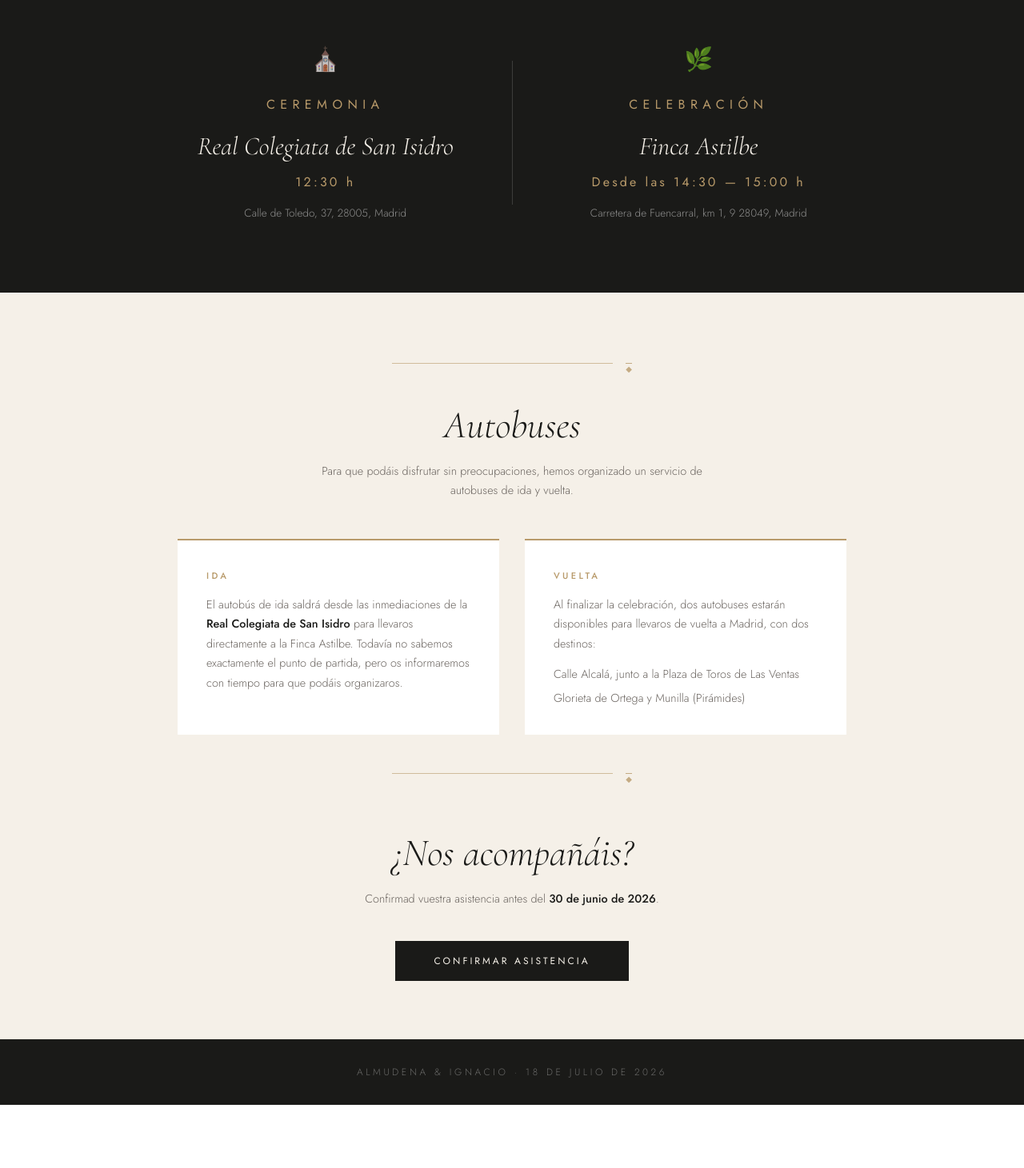
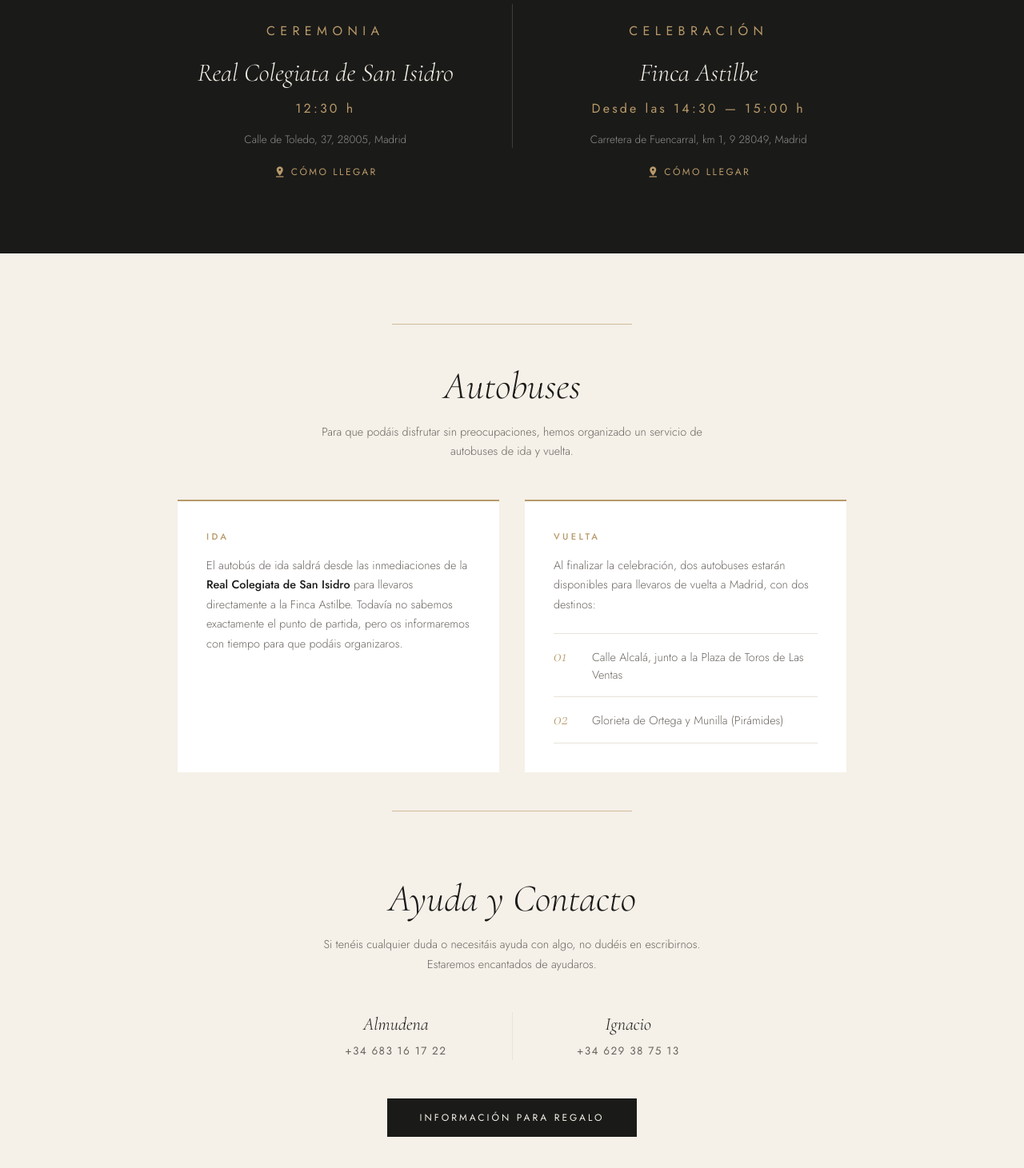
Before and after one commit to IgnacioSainzMaza/WebBoda-web, an Angular app: page / in a window 1280 px wide. Shown: the part 1247-2708 px from the top of the page at 80% size. Before the commit the page ends 2629 px from the top, so only its background shows below. Built offline with nearby package versions, Linux system fonts and the light colour scheme.

Commit message:
Inicio interface updated

```diff
--- a/src/app/pages/inicio/inicio.html
+++ b/src/app/pages/inicio/inicio.html
@@ -31,9 +31,7 @@
   <div class="container">
     <div class="divider"></div>
     <p class="bienvenida__texto">
-      Con mucha alegría queremos compartir con vosotros uno de los días
-      más especiales de nuestras vidas. Será un honor teneros cerca
-      mientras decimos «sí, quiero».
+      "Éste es mi mandamiento: Que os améis unos a otros como yo os he amado." - Juan 15:12
     </p>
     <div class="divider"></div>
   </div>
@@ -54,6 +52,10 @@
       <p class="detalles__descripcion">
         Calle de Toledo, 37, 28005, Madrid
       </p>
+<a href="https://waze.com/ul?q=Calle+de+Toledo+37+Madrid" target="_blank" rel="noopener noreferrer" class="detalles__waze">
+  <span class="material-icons detalles__pin-icon">pin_drop</span>
+  Cómo llegar
+</a>
     </article>
 
     <!-- Separador vertical decorativo (solo en escritorio) -->
@@ -61,13 +63,17 @@
 
     <!-- Celebración -->
     <article class="detalles__card">
-      <span class="detalles__icon">🌿</span>
+      <span class="detalles__icon">🍾</span>
       <h2 class="detalles__titulo">Celebración</h2>
       <p class="detalles__lugar">Finca Astilbe</p>
       <p class="detalles__hora">Desde las 14:30 — 15:00 h</p>
       <p class="detalles__descripcion">
         Carretera de Fuencarral, km 1, 9 28049, Madrid
       </p>
+<a href="https://waze.com/ul?q=Carretera+de+Fuencarral+km+1+Madrid" target="_blank" rel="noopener noreferrer" class="detalles__waze">
+  <span class="material-icons detalles__pin-icon">pin_drop</span>
+  Cómo llegar
+</a>
     </article>
 
   </div>
@@ -95,27 +101,83 @@
           directamente a la Finca Astilbe. Todavía no sabemos exactamente el punto de partida, pero os informaremos con tiempo para que podáis organizaros.
         </p>
       </div>
-
 <div class="autobuses__item">
   <h3 class="autobuses__subtitulo">Vuelta</h3>
   <p>
     Al finalizar la celebración, dos autobuses estarán disponibles para llevaros de vuelta a Madrid, con dos destinos:
   </p>
-        <ul class="autobuses__lista">
-          <li>
-            Calle Alcalá, junto a la Plaza de Toros de Las Ventas
+  <ol class="autobuses__lista">
+    <li class="autobuses__lista-item">
+      <span class="autobuses__lista-num">01</span>
+      <span class="autobuses__lista-texto">Calle Alcalá, junto a la Plaza de Toros de Las Ventas</span>
     </li>
-          <li>
-            Glorieta de Ortega y Munilla (Pirámides)
+    <li class="autobuses__lista-item">
+      <span class="autobuses__lista-num">02</span>
+      <span class="autobuses__lista-texto">Glorieta de Ortega y Munilla (Pirámides)</span>
     </li>
-        </ul>
+  </ol>
 </div>
 
     </div>
     <div class="divider"></div>
   </div>
 </section>
+<!-- =====================================================================
+     AYUDA Y CONTACTO
+     ===================================================================== -->
+<section class="contacto">
+  <div class="container">
+    <h2 class="contacto__titulo">Ayuda y Contacto</h2>
+    <p class="contacto__intro">
+      Si tenéis cualquier duda o necesitáis ayuda con algo, no dudéis
+      en escribirnos. Estaremos encantados de ayudaros.
+    </p>
 
+    <div class="contacto__personas">
+
+      <div class="contacto__persona">
+        <p class="contacto__nombre">Almudena</p>
+        <a href="tel:+34683161722" class="contacto__telefono">+34 683 16 17 22</a>
+      </div>
+
+      <div class="contacto__separador"></div>
+
+      <div class="contacto__persona">
+        <p class="contacto__nombre">Ignacio</p>
+        <a href="tel:+34629387513" class="contacto__telefono">+34 629 38 75 13</a>
+      </div>
+
+    </div>
+
+    <button class="contacto__btn-cuenta" (click)="abrirModalCuenta()">
+      Información para regalo
+    </button>
+
+    <div class="divider"></div>
+  </div>
+</section>
+
+<!-- =====================================================================
+     MODAL: Cuenta bancaria
+     ===================================================================== -->
+<div class="modal-overlay" [class.modal-overlay--visible]="modalCuentaVisible" (click)="cerrarModalCuenta()">
+  <div class="modal" (click)="$event.stopPropagation()">
+    <button class="modal__cerrar" (click)="cerrarModalCuenta()">✕</button>
+    <h3 class="modal__titulo">Información para regalo</h3>
+    <p class="modal__texto">
+      Vuestra presencia es el mejor regalo que podéis hacernos. Si aun
+      así queréis tenernos un detalle, podéis hacerlo a través de la
+      siguiente cuenta bancaria:
+    </p>
+    <div class="modal__iban-wrapper">
+      <p class="modal__iban-label">Número de cuenta</p>
+      <p class="modal__iban">ES00 0000 0000 0000 0000 0000</p>
+      <button class="modal__copiar" (click)="copiarIban()">
+        {{ ibanCopiado ? '¡Copiado!' : 'Copiar' }}
+      </button>
+    </div>
+  </div>
+</div>
 <!-- =====================================================================
      CTA FINAL: Botón para ir al formulario
      ===================================================================== -->
@@ -123,7 +185,7 @@
   <div class="container">
     <h2 class="cta-final__titulo">¿Nos acompañáis?</h2>
     <p class="cta-final__subtitulo">
-      Confirmad vuestra asistencia antes del <strong>30 de junio de 2026</strong>.
+      Confirmad vuestra asistencia antes del <strong>15 de junio de 2026</strong>.
     </p>
     <a routerLink="/formulario" class="btn-primario">
       Confirmar asistencia
--- a/src/app/pages/inicio/inicio.scss
+++ b/src/app/pages/inicio/inicio.scss
@@ -57,36 +57,12 @@ $transicion:        all 0.35s ease;
 // de boda elegante.
 // =====================================================================
 .divider {
-  display: flex;
-  align-items: center;
-  gap: 16px;
-  margin: 48px auto;
-  max-width: 300px;
-
-  &::before,
-  &::after {
-    content: '';
-    flex: 1;
   height: 1px;
   background: $color-dorado;
   opacity: 0.6;
+  margin: 48px auto;
+  max-width: 300px;
 }
-
-  &::after {
-    content: '◆';
-    flex: none;
-    font-size: 10px;
-    color: $color-dorado;
-    opacity: 0.8;
-  }
-
-  // Sobreescribimos el ::after para que sea solo la línea
-  // y usamos un pseudoelemento diferente para el rombo
-  &::before { content: ''; }
-}
-
-// Versión más simple del divider: solo la línea central con el rombo
-.divider::after { content: '◆'; }
 
 // =====================================================================
 // HERO: Sección de portada a pantalla completa
@@ -251,7 +227,7 @@ $transicion:        all 0.35s ease;
     font-style: italic;
     line-height: 1.8;
     color: $color-gris;
-    max-width: 640px;
+    max-width: 1000px;
     margin: 0 auto;
   }
 }
@@ -272,6 +248,40 @@ $transicion:        all 0.35s ease;
 
     @media (max-width: 640px) {
       grid-template-columns: 1fr;
+
+.detalles__waze {
+  display: inline-flex !important;
+  align-items: center !important;
+  gap: 6px !important;
+  color: #b89a6a !important;
+  font-size: 0.75rem !important;
+  letter-spacing: 0.2em !important;
+  text-transform: uppercase !important;
+  text-decoration: none !important;
+
+  .material-icons {
+    font-size: 16px !important;
+    line-height: 1 !important;
+  }
+}
+
+  &__pin-icon {
+    font-size: 16px;
+    line-height: 1;
+    vertical-align: middle; // ← alinea el icono con el texto
+  }
+
+  &__pin-icon {
+    font-size: 18px; // ← aquí controlas el tamaño, tan simple como esto
+    line-height: 1;
+  }
+
+  &__waze-icon {
+    width: 14px !important; // Tamaño explícito pequeño
+    height: 14px !important;
+    flex-shrink: 0;
+    display: block; // Evita espacio extra de inline
+  }
 }
   }
 
@@ -333,6 +343,7 @@ $transicion:        all 0.35s ease;
   color: rgba(255,255,255,0.5);
   max-width: 280px;
   margin: 0 auto;
+  margin-bottom: 20px; // ← añade esto
 }
 }
 
@@ -401,21 +412,39 @@ $transicion:        all 0.35s ease;
 
   &__lista {
   list-style: none;
-    margin-top: 16px;
+  margin-top: 24px;
   display: flex;
   flex-direction: column;
-    gap: 10px;
+}
 
-    li {
+&__lista-item {
+  display: flex;
+  align-items: baseline;
+  gap: 16px;
+  padding: 16px 0;
+  border-bottom: 1px solid $color-gris-claro;
+
+  &:first-child {
+    border-top: 1px solid $color-gris-claro;
+  }
+}
+
+&__lista-num {
+  font-family: $fuente-serif;
+  font-size: 1.4rem;
+  font-weight: 300;
+  font-style: italic;
+  color: $color-dorado;
+  min-width: 32px;
+  line-height: 1;
+}
+
+&__lista-texto {
   font-family: $fuente-sans;
   font-size: 0.9rem;
   color: $color-gris;
-      display: flex;
-      align-items: baseline;
-      gap: 10px;
+  line-height: 1.5;
 }
-  }
-
   &__destino {
     font-size: 0.7rem;
     font-weight: 500;
@@ -468,6 +497,7 @@ $transicion:        all 0.35s ease;
   display: inline-block;
   padding: 16px 48px;
   background: $color-oscuro;
+  border: 1px solid $color-oscuro;
   color: $color-crema;
   font-family: $fuente-sans;
   font-size: 0.75rem;
@@ -503,6 +533,215 @@ $transicion:        all 0.35s ease;
 }
 
 // =====================================================================
+// CONTACTO
+// =====================================================================
+.contacto {
+  padding: $espaciado-seccion 0;
+  text-align: center;
+
+  &__titulo {
+    font-family: $fuente-serif;
+    font-size: clamp(2rem, 5vw, 3rem);
+    font-weight: 300;
+    font-style: italic;
+    margin-bottom: 16px;
+  }
+
+  &__intro {
+    font-family: $fuente-sans;
+    font-size: 0.9rem;
+    color: $color-gris;
+    line-height: 1.7;
+    max-width: 500px;
+    margin: 0 auto 48px;
+  }
+
+  &__personas {
+    display: grid;
+    grid-template-columns: 1fr auto 1fr;
+    align-items: center;
+    max-width: 500px;
+    margin: 0 auto 48px;
+
+    @media (max-width: 640px) {
+      grid-template-columns: 1fr;
+      gap: 32px;
+    }
+  }
+
+  &__separador {
+    width: 1px;
+    height: 60px;
+    background: $color-gris-claro;
+    margin: 0 40px;
+
+    @media (max-width: 640px) {
+      display: none;
+    }
+  }
+
+  &__persona {
+    display: flex;
+    flex-direction: column;
+    gap: 10px;
+  }
+
+  &__nombre {
+    font-family: $fuente-serif;
+    font-size: 1.4rem;
+    font-weight: 300;
+    font-style: italic;
+    color: $color-oscuro;
+  }
+
+  &__telefono {
+    font-family: $fuente-sans;
+    font-size: 0.85rem;
+    font-weight: 400;
+    letter-spacing: 0.1em;
+    color: $color-gris;
+    text-decoration: none;
+    transition: $transicion;
+
+    &:hover {
+      color: $color-dorado;
+    }
+  }
+
+  &__btn-cuenta {
+    display: inline-block;
+    padding: 14px 40px;
+    background: $color-oscuro;
+    border: 1px solid $color-oscuro;
+    color: $color-crema;
+    font-family: $fuente-sans;
+    font-size: 0.75rem;
+    font-weight: 400;
+    letter-spacing: 0.25em;
+    text-transform: uppercase;
+    cursor: pointer;
+    transition: $transicion;
+
+    &:hover {
+      background: $color-dorado;
+      color: #fff;
+    }
+  }
+}
+
+// =====================================================================
+// MODAL
+// =====================================================================
+.modal-overlay {
+  position: fixed;
+  inset: 0;
+  background: rgba(0, 0, 0, 0.6);
+  z-index: 100;
+  display: flex;
+  align-items: center;
+  justify-content: center;
+  padding: 24px;
+  opacity: 0;
+  pointer-events: none;
+  transition: opacity 0.3s ease;
+
+  &--visible {
+    opacity: 1;
+    pointer-events: all;
+  }
+}
+
+.modal {
+  background: $color-crema;
+  padding: 48px 40px;
+  max-width: 480px;
+  width: 100%;
+  position: relative;
+  text-align: center;
+  animation: fadeInUp 0.3s ease both;
+
+  &__cerrar {
+    position: absolute;
+    top: 16px;
+    right: 20px;
+    background: none;
+    border: none;
+    font-size: 1rem;
+    color: $color-gris;
+    cursor: pointer;
+    transition: $transicion;
+    line-height: 1;
+
+    &:hover {
+      color: $color-oscuro;
+    }
+  }
+
+  &__titulo {
+    font-family: $fuente-serif;
+    font-size: 1.8rem;
+    font-weight: 300;
+    font-style: italic;
+    margin-bottom: 20px;
+    color: $color-oscuro;
+  }
+
+  &__texto {
+    font-family: $fuente-sans;
+    font-size: 0.9rem;
+    line-height: 1.7;
+    color: $color-gris;
+    margin-bottom: 32px;
+  }
+
+  &__iban-wrapper {
+    background: #fff;
+    border-top: 2px solid $color-dorado;
+    padding: 24px;
+    display: flex;
+    flex-direction: column;
+    align-items: center;
+    gap: 12px;
+  }
+
+  &__iban-label {
+    font-family: $fuente-sans;
+    font-size: 0.7rem;
+    font-weight: 500;
+    letter-spacing: 0.3em;
+    text-transform: uppercase;
+    color: $color-dorado;
+  }
+
+  &__iban {
+    font-family: $fuente-sans;
+    font-size: 1rem;
+    font-weight: 400;
+    letter-spacing: 0.15em;
+    color: $color-oscuro;
+  }
+
+  &__copiar {
+    background: none;
+    border: 1px solid $color-gris-claro;
+    padding: 8px 24px;
+    font-family: $fuente-sans;
+    font-size: 0.7rem;
+    font-weight: 400;
+    letter-spacing: 0.2em;
+    text-transform: uppercase;
+    color: $color-gris;
+    cursor: pointer;
+    transition: $transicion;
+
+    &:hover {
+      border-color: $color-dorado;
+      color: $color-dorado;
+    }
+  }
+}
+
+// =====================================================================
 // ANIMACIONES
 // =====================================================================
 @keyframes fadeInUp {
--- a/src/app/pages/inicio/inicio.ts
+++ b/src/app/pages/inicio/inicio.ts
@@ -1,11 +1,33 @@
 import { Component } from '@angular/core';
 import { RouterLink } from '@angular/router';
+import { CommonModule } from '@angular/common';
 
 @Component({
   selector: 'app-inicio',
   standalone: true,
-  imports: [RouterLink],
+  imports: [RouterLink, CommonModule],
   templateUrl: './inicio.html',
   styleUrl: './inicio.scss'
 })
-export class Inicio {}
+export class Inicio {
+  modalCuentaVisible = false;
+  ibanCopiado = false;
+
+  abrirModalCuenta(): void {
+    this.modalCuentaVisible = true;
+    document.body.style.overflow = 'hidden';
+  }
+
+  cerrarModalCuenta(): void {
+    this.modalCuentaVisible = false;
+    document.body.style.overflow = '';
+    this.ibanCopiado = false;
+  }
+
+  copiarIban(): void {
+    navigator.clipboard.writeText('ES00 0000 0000 0000 0000 0000').then(() => {
+      this.ibanCopiado = true;
+      setTimeout(() => this.ibanCopiado = false, 2500);
+    });
+  }
+}
--- a/src/index.html
+++ b/src/index.html
@@ -6,6 +6,7 @@
   <base href="/">
   <meta name="viewport" content="width=device-width, initial-scale=1">
   <link rel="icon" type="image/x-icon" href="favicon.ico">
+  <link href="https://fonts.googleapis.com/icon?family=Material+Icons" rel="stylesheet">
 </head>
 <body>
   <app-root></app-root>
--- a/src/styles.scss
+++ b/src/styles.scss
@@ -3,3 +3,26 @@ html, body {
   margin: 0;
   padding: 0;
 }
+
+.detalles__waze {
+  display: inline-flex;
+  align-items: center;
+  gap: 6px;
+  margin-top: 80px;
+  color: #b89a6a;
+  font-family: 'Jost', sans-serif;
+  font-size: 0.75rem;
+  font-weight: 400;
+  letter-spacing: 0.2em;
+  text-transform: uppercase;
+  text-decoration: none;
+
+  &:hover {
+    color: #d4b896;
+  }
+}
+
+.detalles__pin-icon {
+  font-size: 16px !important;
+  line-height: 1;
+}
```
Lines whose indentation alone changed are shown as unchanged.
